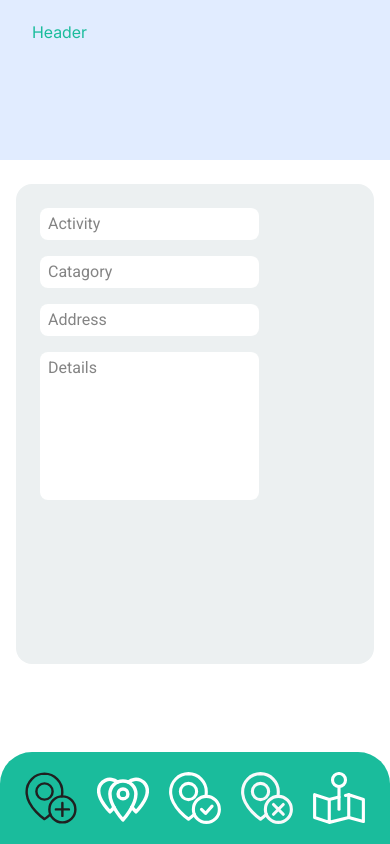
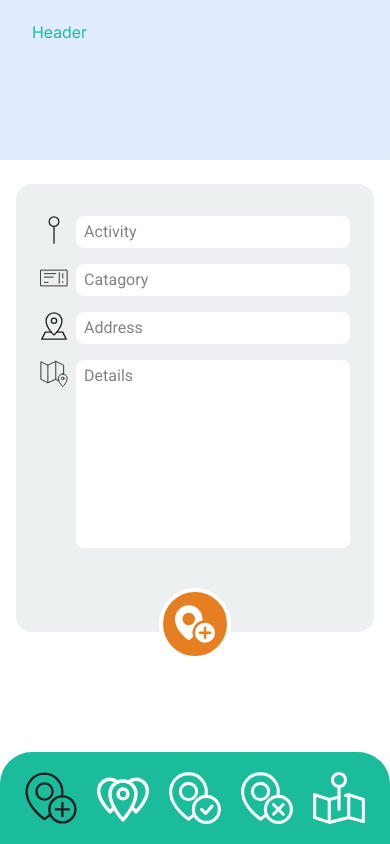
Before and after one commit to kcadavos/itinera-io, a Next.js app: page /ItinerarySuggestionPages/AddSuggestionPage in a window 390 px wide. Built offline with nearby package versions, Linux system fonts and the light colour scheme.

Commit message:
more styling

```diff
--- a/src/app/(pages)/ItinerarySuggestionPages/AddSuggestionPage/page.tsx
+++ b/src/app/(pages)/ItinerarySuggestionPages/AddSuggestionPage/page.tsx
@@ -15,20 +15,51 @@ const AddSuggestionPage = () => {
             </div>
 
 
-            <div className="bg-[#ECF0F1] rounded-2xl min-h-[30rem] min-w-[20rem] lg:min-h-[25rem] lg:max-w-[20rem] mx-4 px-4 relative mb-35">
-                <div className='p-2'>
-                    <div className='my-4'>
-                        <input type="text" placeholder='Activity' className='bg-white rounded-md py-1 px-2' />
+            <div className="bg-[#ECF0F1] rounded-2xl min-h-[28rem] min-w-[20rem] lg:min-h-[25rem] lg:max-w-[20rem] mx-4 px-4 relative mb-40">
+
+                <div className='p-2 pt-4'>
+
+                    <div className='flex justify-start my-4'>
+                        <div className=" mr-2">
+                            <img src="/assets/Icons/Orion_pointer.svg" alt="activity" className="w-8" />
+                        </div>
+
+                        <input type="text" placeholder='Activity' className='bg-white rounded-md py-1 px-2 w-full' />
                     </div>
-                    <div className='my-4'>
-                        <input type="text" placeholder='Catagory' className='bg-white rounded-md py-1 px-2' />
+
+                    <div className='flex justify-start my-4'>
+                        <div className=" mr-2">
+                            <img src="/assets/Icons/Orion_travel-ticket.svg" alt="category" className="w-8" />
+                        </div>
+
+                        <input type="text" placeholder='Catagory' className='bg-white rounded-md py-1 px-2 w-full' />
                     </div>
-                    <div className='my-4'>
-                        <input type="text" placeholder='Address' className='bg-white rounded-md py-1 px-2'/>
+
+                    <div className='flex justify-start my-4'>
+                        <div className=" mr-2">
+                            <img src="/assets/Icons/Orion_map-marker.svg" alt="category" className="w-8" />
+                        </div>
+
+                        <input type="text" placeholder='Address' className='bg-white rounded-md py-1 px-2 w-full'/>
                     </div>
-                    <div className='my-4'>
-                        <input type="text" placeholder='Details' className='bg-white rounded-md py-1 px-2 pb-30'/>
+
+                    <div className='flex justify-start my-4'>
+                        <div className=" mr-2">
+                            <img src="/assets/Icons/Orion_map-marker2.svg" alt="category" className="w-8" />
+                        </div>
+
+                        <input type="text" placeholder='Details' className='bg-white rounded-md py-1 px-2 pb-40 w-full' maxLength={400}/>
                     </div>
+                </div>
+
+                <div className="flex justify-center mt-18 absolute -bottom-7 left-1/2 transform -translate-x-1/2">
+                    <button className="bg-[#E67E22] hover:bg-[#d56b0f] border-4 border-white text-xl text-white rounded-[2.5rem] p-3 cursor-pointer" >
+                    <img
+                        src="/assets/Icons/Orion_add-place_solid.svg"
+                        className="w-10"
+                        alt="add"
+                    />
+                    </button>
                 </div>
 
             </div>
--- a/src/components/AccountCreationComponent.tsx
+++ b/src/components/AccountCreationComponent.tsx
@@ -103,7 +103,7 @@ const AccountCreationComponent = () => {
       </div>
 
       <div className="flex justify-center mt-18 absolute -bottom-7 left-1/2 transform -translate-x-1/2">
-        <button className="bg-[#E67E22] hover:bg-[#d56b0f] border-4 border-white text-xl text-white rounded-4xl p-2 cursor-pointer" onClick={submitCreation}>
+        <button className="bg-[#E67E22] hover:bg-[#d56b0f] border-4 border-white text-xl text-white rounded-[2.5rem] p-3 cursor-pointer" onClick={submitCreation}>
           <img
             src="/assets/Icons/Orion_add-user.svg"
             className="w-10"
```
Also changed, not shown: public/assets/Icons/Orion_add-place_solid.svg, public/assets/Icons/Orion_map-marker2.svg (renamed from public/assets/Icons/Orion_map-marker copy.svg).
